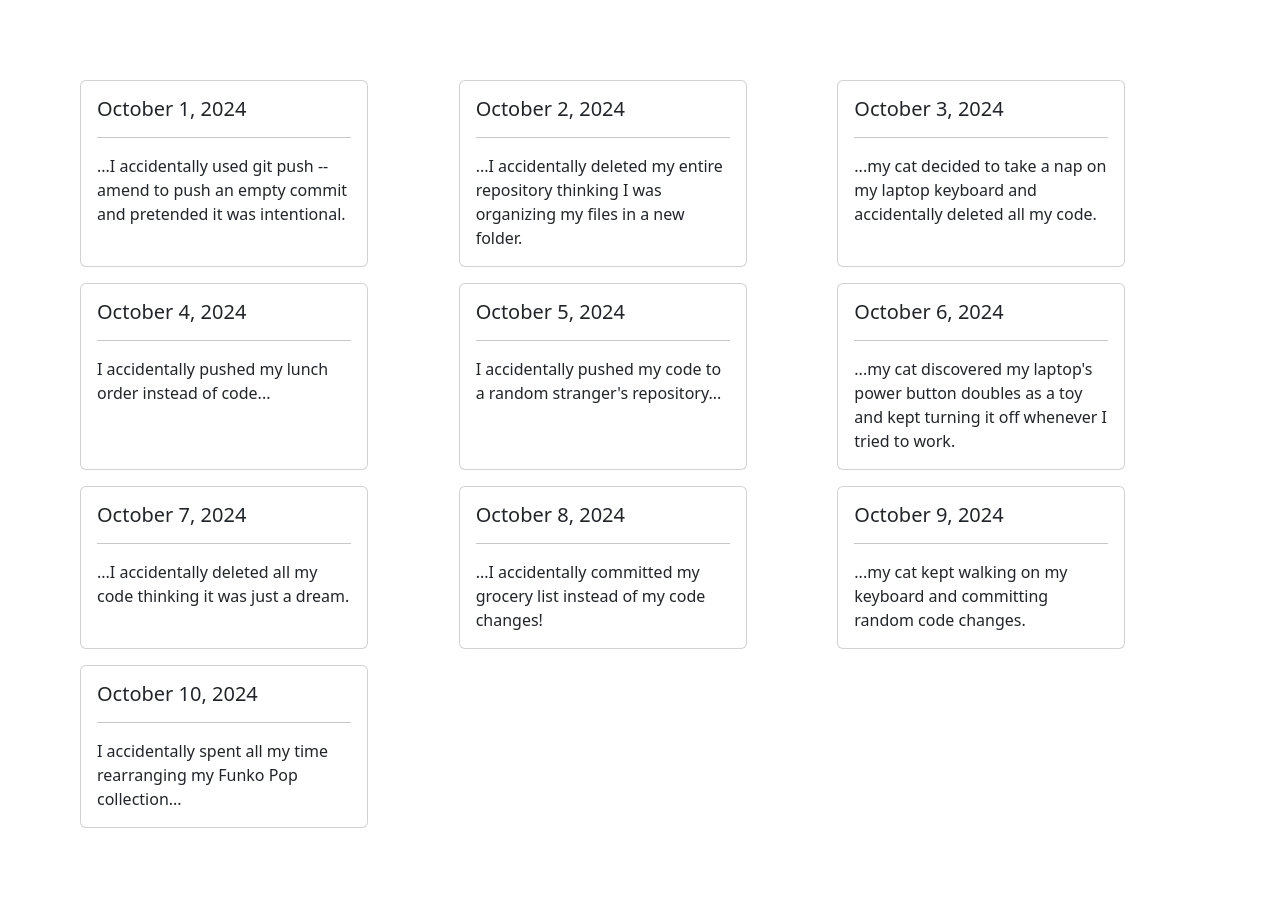
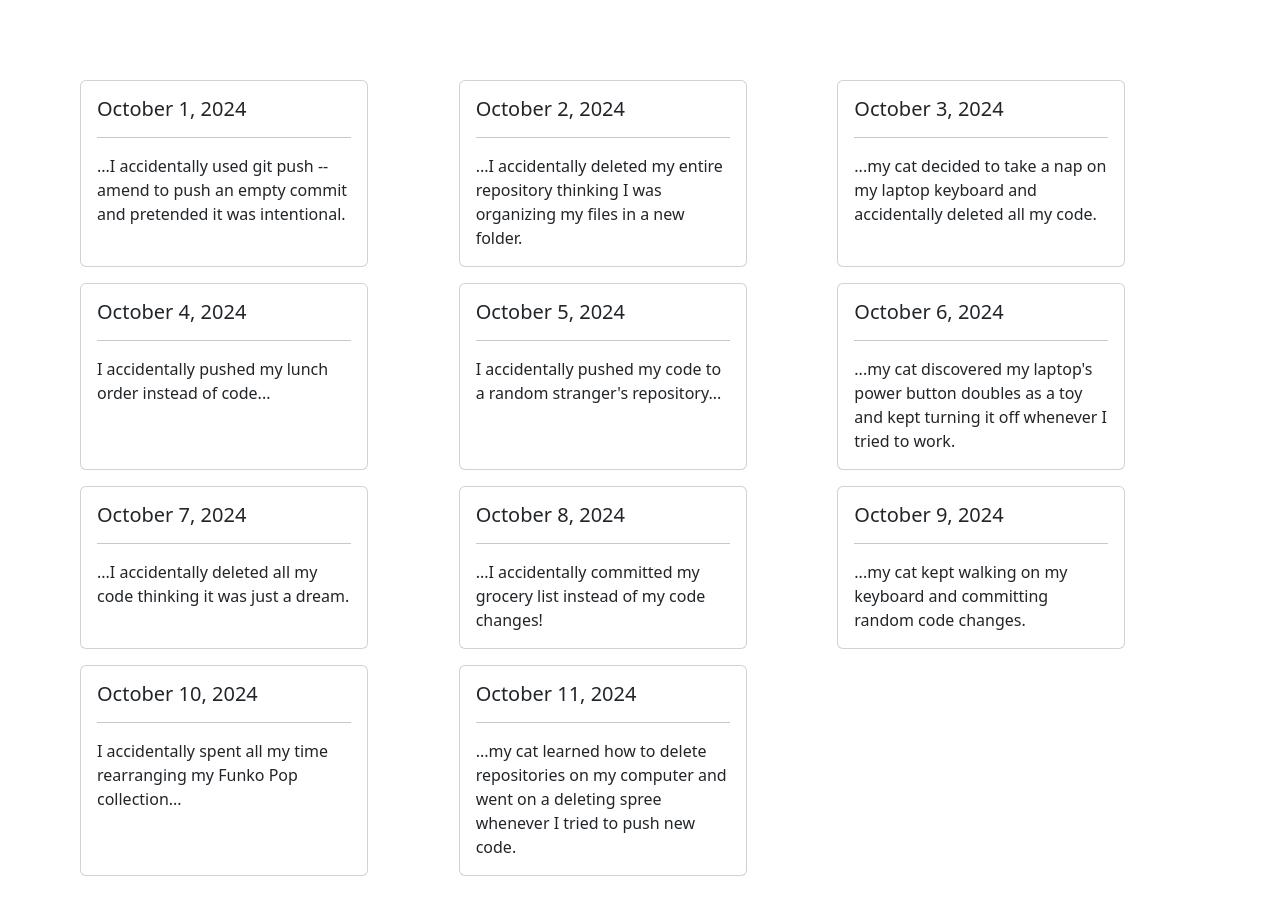
Before and after one commit to eric-zamora-tech/hall-of-shame, a React (Create React App) app: page / in a window 1280 px wide. Shown: the top 914 px of the page. Built offline with nearby package versions, Linux system fonts and the light colour scheme; the HTML template or start-up script is replaced by a standard one.

Commit message:
Added Shame Card

```diff
--- a/src/App.js
+++ b/src/App.js
@@ -14,6 +14,7 @@ function App() {
 <ShameCard title="October 8, 2024" content="...I accidentally committed my grocery list instead of my code changes!" />
 <ShameCard title="October 9, 2024" content="...my cat kept walking on my keyboard and committing random code changes." />
 <ShameCard title="October 10, 2024" content="I accidentally spent all my time rearranging my Funko Pop collection..." />
+<ShameCard title="October 11, 2024" content="...my cat learned how to delete repositories on my computer and went on a deleting spree whenever I tried to push new code." />
     </div>
   );
 }
```
